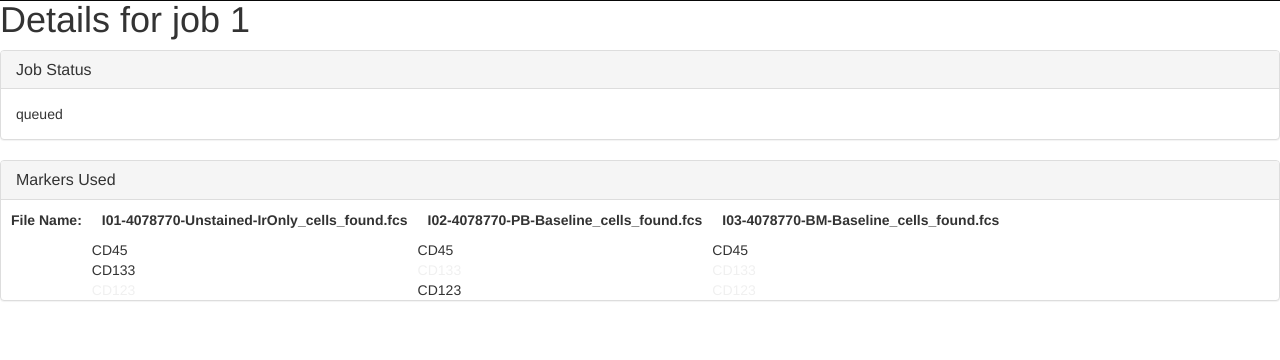
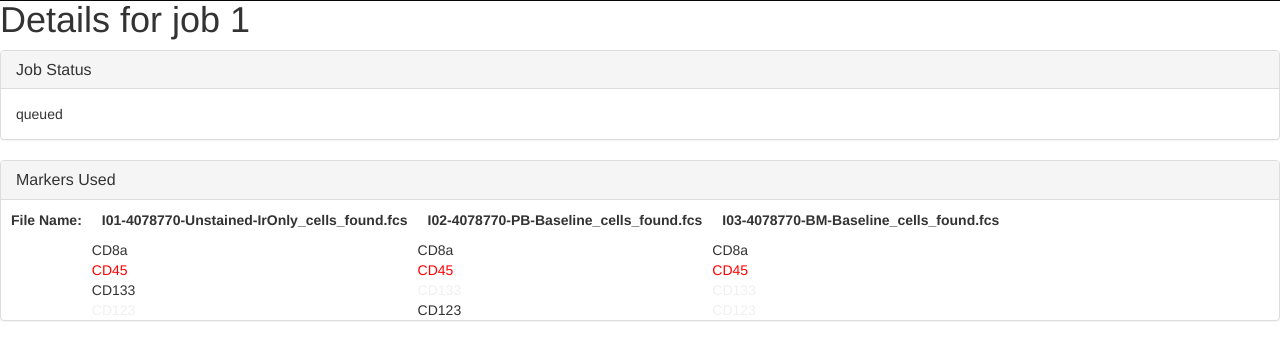
Before and after one commit to jeffrey-hokanson/FlowXL, a Flask app: page /jobs/1 in a window 1280 px wide. Shown: the part 50-410 px from the top of the page. Run offline with Flask 2, Linux system fonts and the light colour scheme; some libraries are stand-ins or nearby versions.

Commit message:
Fixed #3.  Active markers now supported.
Added a new css class to display active/inactive rows in addition to
the present/absent property

```diff
--- a/app.py
+++ b/app.py
@@ -10,17 +10,21 @@ def hello():
 def make_col_entry( name, files ):
     return { "name":name, "files":files }
 
-def make_job_details_dict( files, status, columns ):
-    return { "files":files, "status":status, "columns":columns }
+def make_job_details_dict( files, status, columns, active):
+	return { "files":files, "status":status, "columns":columns, "active": active}
 
 
 @app.route("/api/1/jobs/<int:job_id>", methods=["GET"])
 def api_handle_job_details(job_id):
     files = [ "I01-4078770-Unstained-IrOnly_cells_found.fcs", "I02-4078770-PB-Baseline_cells_found.fcs","I03-4078770-BM-Baseline_cells_found.fcs"]
     status = "queued"
-    columns = [ make_col_entry( "CD45", files), make_col_entry( "CD133", [files[0]]), make_col_entry( "CD123", [files[1]]) ]
-
-    return jsonify( make_job_details_dict( files, status, columns) )
+    columns = [ make_col_entry('CD8a', files),
+				make_col_entry( "CD45", files),
+				make_col_entry( "CD133", [files[0]]),
+				make_col_entry( "CD123", [files[1]])
+			]
+    active = {"CD8a": False, "CD45": True, "CD133": False, "CD123": False}
+    return jsonify( make_job_details_dict( files, status, columns, active) )
 
 @app.route("/jobs/<int:job_id>", methods=["GET"])
 def display_job_details(job_id):
--- a/static/js/job_details.js
+++ b/static/js/job_details.js
@@ -69,13 +69,31 @@ flowXL.jobDetails = ( function() {
             // then, the hard part: add td items under the correct file column
 			for (var i = 0; i < details.files.length; i++){
 				var $rowEl = document.createElement("td");
+				var elClass = ""
 				$rowEl.innerHTML = marker.name;
+
+				// See if the file has the marker labeled
 				if (_.indexOf(marker.files, details.files[i]) != -1){
-					$rowEl.setAttribute("class", "has-marker");
+					elClass += "has-marker";
 				}
 				else {
-					$rowEl.setAttribute("class", "not-has-marker");
+					elClass += "not-has-marker";
 				}
+				// Next, see if the marker is active or not
+				elClass +=" ";
+				if (_.has(details.active, marker.name)){
+					if (details.active[marker.name]){
+						elClass += "active";
+					}
+					else{
+						elClass += "inactive";
+					}
+				}
+				else{
+					elClass += "inactive";
+				}
+
+				$rowEl.setAttribute("class", elClass);
 				$row.appendChild($rowEl);
 			}
 
--- a/static/style.css
+++ b/static/style.css
@@ -17,6 +17,10 @@
 	//background-color: red;
 }
 
+.has-marker.active{
+	color: red;
+}
+
 /*
 .marker-table td {
 	border-right: 1px solid grey;
```
